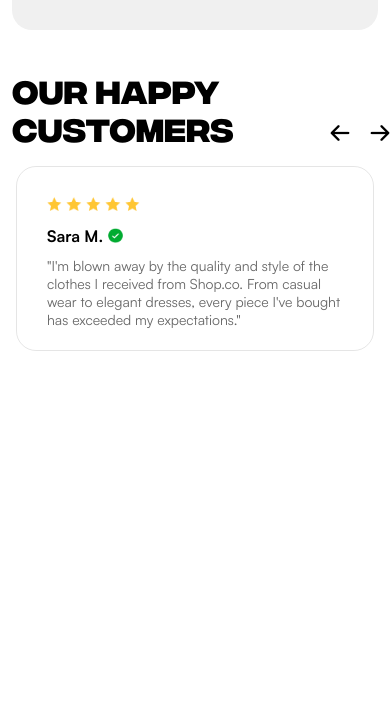
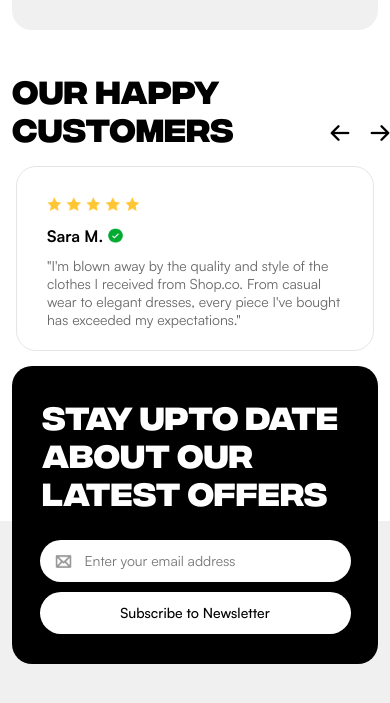
Before and after one commit to sekhna/mark-proj, a plain HTML site: page index.html in a window 390 px wide. Shown: the part 3197-3900 px from the top of the page. Before the commit the page ends 3608 px from the top, so only its background shows below. Drawn offline with Linux system fonts and the light colour scheme; files whose address does not match are found by name; a web font is replaced by a local one.

Commit message:
added subscribe newsletter

```diff
--- a/index.html
+++ b/index.html
@@ -317,6 +317,51 @@
             </div>
         </div>
     </section>
+
+    <footer>
+        <div class="subscribe-newsletter">
+            <h2 class="subscribe-newsletter-header">STAY UPTO DATE ABOUT OUR LATEST OFFERS</h2>
+            <div class="subscribe-newsletter-container">
+                <div class="email-container">
+                    <img src="assets/images/email.png" alt="email" class="email-icon">
+                    <input type="email" class="subscribe-input subscribe-field" placeholder="Enter your email address">
+                </div>
+                <button class="subscribe-button subscribe-field">Subscribe to Newsletter</button>
+            </div>
+        </div>
+        <div class="main-footer">
+            <!-- <div class="footer-section company-info">
+            <h3>Company</h3>
+            <a href="#aboutus">About Us</a>
+            <a href="#careers">Careers</a>
+            <a href="#press">Press</a>
+            <a href="#blog">Blog</a>
+        </div>
+        <div class="footer-section customer-service">
+            <h3>Customer Service</h3>
+            <a href="#contactus">Contact Us</a>
+            <a href="#returns">Returns</a>
+            <a href="#shipping">Shipping</a>
+            <a href="#faq">FAQ</a>
+        </div>
+        <div class="footer-section legal">
+            <h3>Legal</h3>
+            <a href="#privacy">Privacy Policy</a>
+            <a href="#terms">Terms of Service</a>
+            <a href="#cookies">Cookie Policy</a>
+            <a href="#accessibility">Accessibility</a>
+        </div>
+        <div class="footer-section follow-us">
+            <h3>Follow Us</h3>
+            <div class="social-media-icons">
+                <img src="assets/images/facebook-icon.png" alt="Facebook" class="social-icon">
+                <img src="assets/images/twitter-icon.png" alt="Twitter" class="social-icon">
+                <img src="assets/images/instagram-icon.png" alt="Instagram" class="social-icon">
+                <img src="assets/images/linkedin-icon.png" alt="LinkedIn" class="social-icon">
+            </div>
+        </div> -->
+        </div>
+    </footer>
 </body>
 
 </html>
--- a/styles.css
+++ b/styles.css
@@ -149,8 +149,78 @@
     gap: 8px;
 }
 
-.function-button{
+.function-button {
     cursor: pointer;
+}
+
+
+.subscribe-newsletter {
+    margin: -90px 100px 0 100px;
+    background-color: black;
+    height: 180px;
+    position: absolute;
+    width: calc(100% - 200px);
+    border-radius: 20px;
+    display: flex;
+    align-items: center;
+}
+
+.subscribe-newsletter-header {
+    font-family: 'Integral CF P', sans-serif;
+    font-size: 40px;
+    color: white;
+    width: 50%;
+    padding-left: 55px;
+}
+
+.email-container {
+    position: relative;
+}
+
+.subscribe-field {
+    width: 349px;
+    border-radius: 62px;
+}
+
+.subscribe-input {
+    border: none;
+    outline: none;
+    font-family: 'Satoshi Regular', sans-serif;
+    color: rgba(0, 0, 0, 0.4);
+    font-size: 16px;
+    padding: 12px 15px 12px 50px;
+}
+
+.subscribe-button {
+    border: none;
+    outline: none;
+    background-color: white;
+    color: rgba(0, 0, 0, 1);
+    font-family: 'Satoshi Medium', sans-serif;
+    font-size: 16px;
+    padding: 12px 0px;
+    cursor: pointer;
+}
+
+.subscribe-newsletter-container {
+    display: flex;
+    flex-direction: column;
+    align-items: center;
+    gap: 10px;
+    margin: auto;
+    width: 50%;
+}
+
+.email-icon {
+    position: absolute;
+    top: 15px;
+    padding-left: 15px;
+}
+
+.main-footer {
+    min-height: 500px;
+    background-color: rgba(240, 240, 240, 1);
+    margin-top: 110px;
 }
 
 @media screen and (max-width: 390px) {
@@ -189,4 +259,38 @@
     .main-header span {
         font-size: 25.2px;
     }
+
+    .subscribe-newsletter{
+        flex-direction: column;
+        margin: -155px 12px 0 12px;
+        width: calc(100% - 24px);
+        height: auto;
+        padding-bottom: 30px;
+    }
+
+    .subscribe-newsletter-header{
+        font-size: 32px;
+        width: auto;
+        padding: 30px;
+    }
+
+    .subscribe-field{
+        width: 311px;
+    }
+
+    .subscribe-input{
+        font-size: 14px;
+        padding: 12px 15px 12px 45px;
+    }
+
+    .email-icon{
+        width: 17px;
+        height: 13px;
+        padding-left: 0;
+        transform: translateX(15px);
+    }
+
+    .subscribe-button {
+        font-size: 14px;
+    }
 }
```
Also changed, not shown: assets/images/email.png (added), index.css (line endings or trailing spaces).
